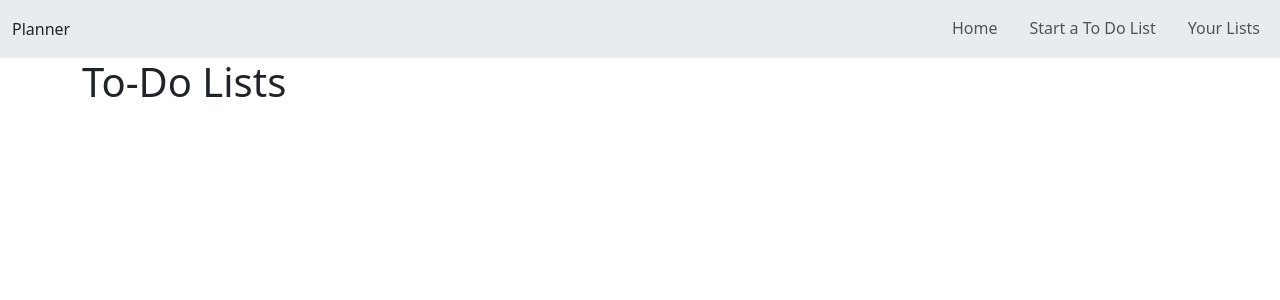
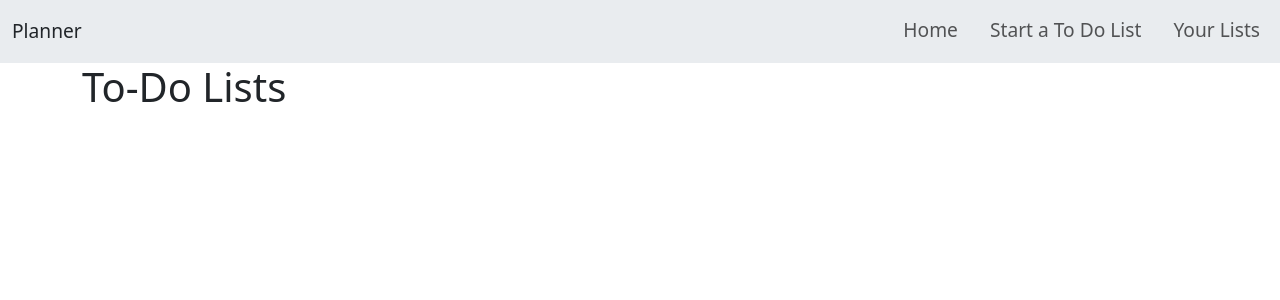
Before and after one commit to egwilborn/planner, a Django app: page /lists/ in a window 1280 px wide. Shown: the top 300 px of the page. Run offline with Django 4.2, Linux system fonts and the light colour scheme; data that the repository does not hold is empty.

Commit message:
change font size for navbar

```diff
--- a/main_app/templates/base.html
+++ b/main_app/templates/base.html
@@ -18,8 +18,8 @@
   <body>
     <header>
       <nav class="navbar navbar-expand-lg bg-body-secondary">
-        <div class="container-fluid">
-          Planner
+        <div class="container-fluid" style="font-size: 1.5vw">
+          <span class="text-tertiary">Planner</span>
           <button
             class="navbar-toggler"
             type="button"
--- a/main_app/templates/main_app/list_list.html
+++ b/main_app/templates/main_app/list_list.html
@@ -6,7 +6,7 @@
     <a
       class="link-secondary link-offset-2 link-underline-opacity-25 link-underline-opacity-100-hover"
       href="{% url 'list_detail' list.id %}"
-      style="font-size: 2.5vw"
+      style="font-size: 2vw"
       >{{list.title}}</a
     >
   </li>
```
